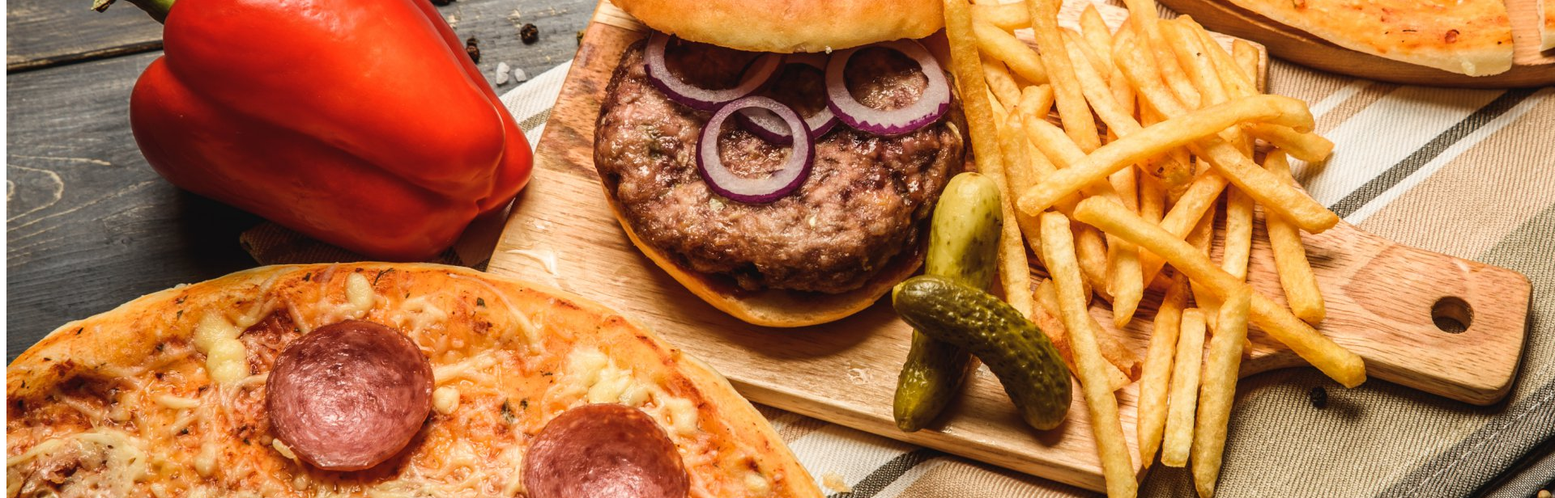
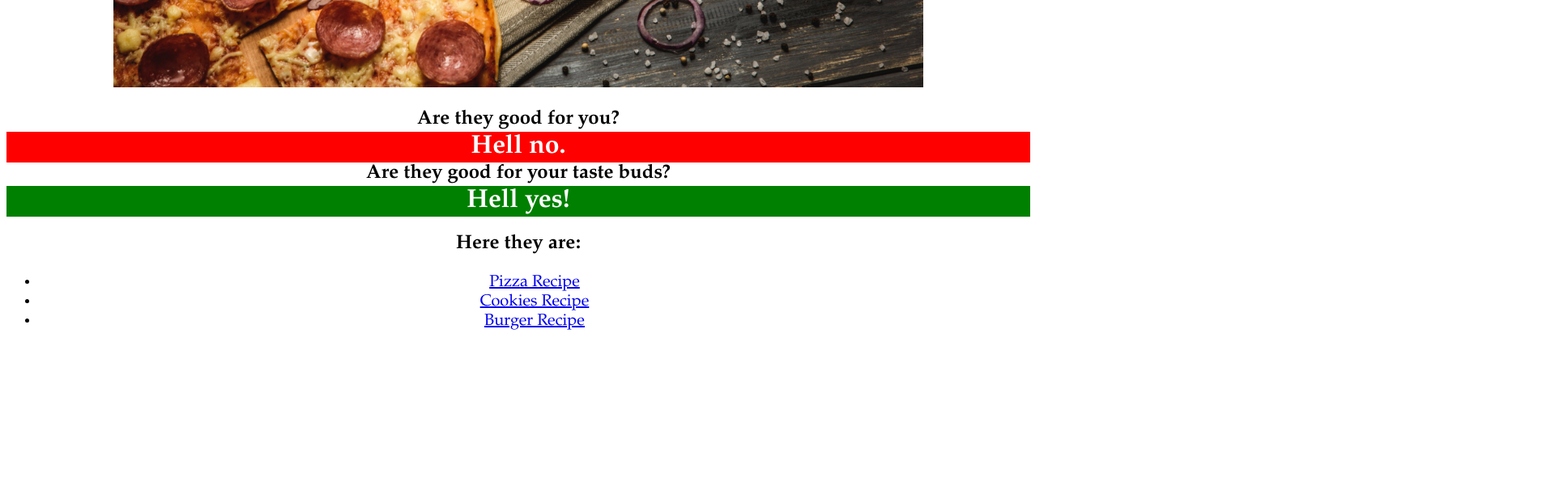
Before and after one commit to polycont/odin-recipes, a plain HTML site: page index.html in a window 1280 px wide. Shown: the part 640-1256 px from the top of the page at 81% size, 1920 px wide, since content can reach past the window. After the commit the page ends 1069 px from the top, so only its background shows below. Drawn offline with Linux system fonts and the light colour scheme.

Commit message:
Link CSS stylesheet

```diff
--- a/index.html
+++ b/index.html
@@ -3,12 +3,15 @@
     <head>
         <meta charset="UTF-8">
         <title>Cohen's Recipe Site</title>
+        <link rel="stylesheet" href="./styles.css">
     </head>
-    <body>
+    <body class="index-body">
         <h1>My favorite junk food recipes!</h1>
-        <img src="images/main-page-header.jpeg">
-        <h2>Are they good for you? Hell no. Are they good for your taste buds? Hell yes!</h2>
-        <ul>
+        <img src="images/main-page-header.jpeg" class="mainheader">
+        <h2>Are they good for you? <div id="hellno">Hell no.</div> Are they good for your taste buds?
+            <div id="hellyes">Hell yes!</div></h2>
+        <h2>Here they are:</h2>
+        <ul class="recipe-menu">
             <li><a href="./recipes/pizza.html">Pizza Recipe</a></li>
             <li><a href="./recipes/cookies.html">Cookies Recipe</a></li>
             <li><a href="./recipes/burgers.html">Burger Recipe</a></li>
```
Also changed, not shown: recipes/burgers.html (+1 -0 lines), recipes/cookies.html (+1 -0 lines), recipes/pizza.html (+1 -1 lines).
